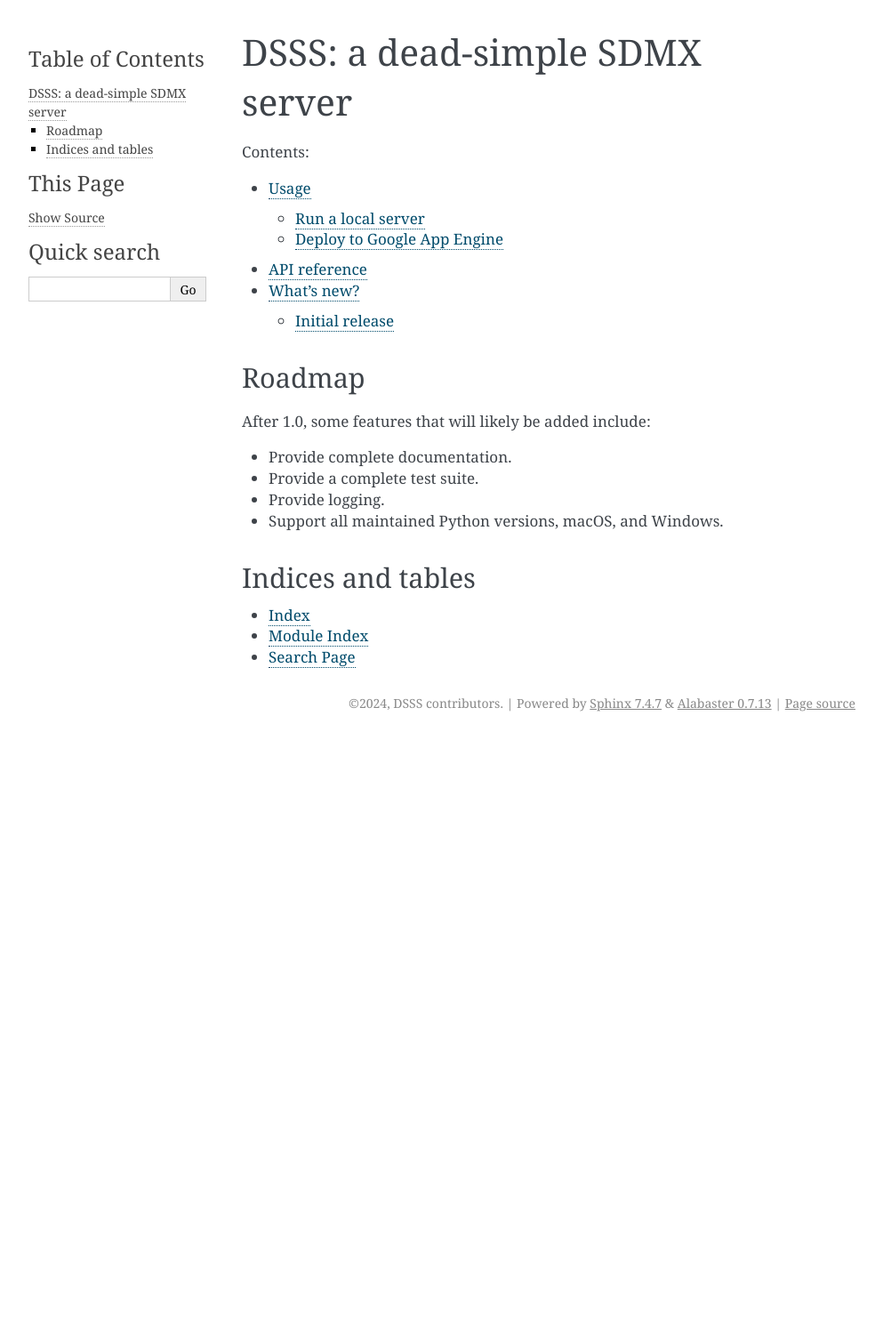
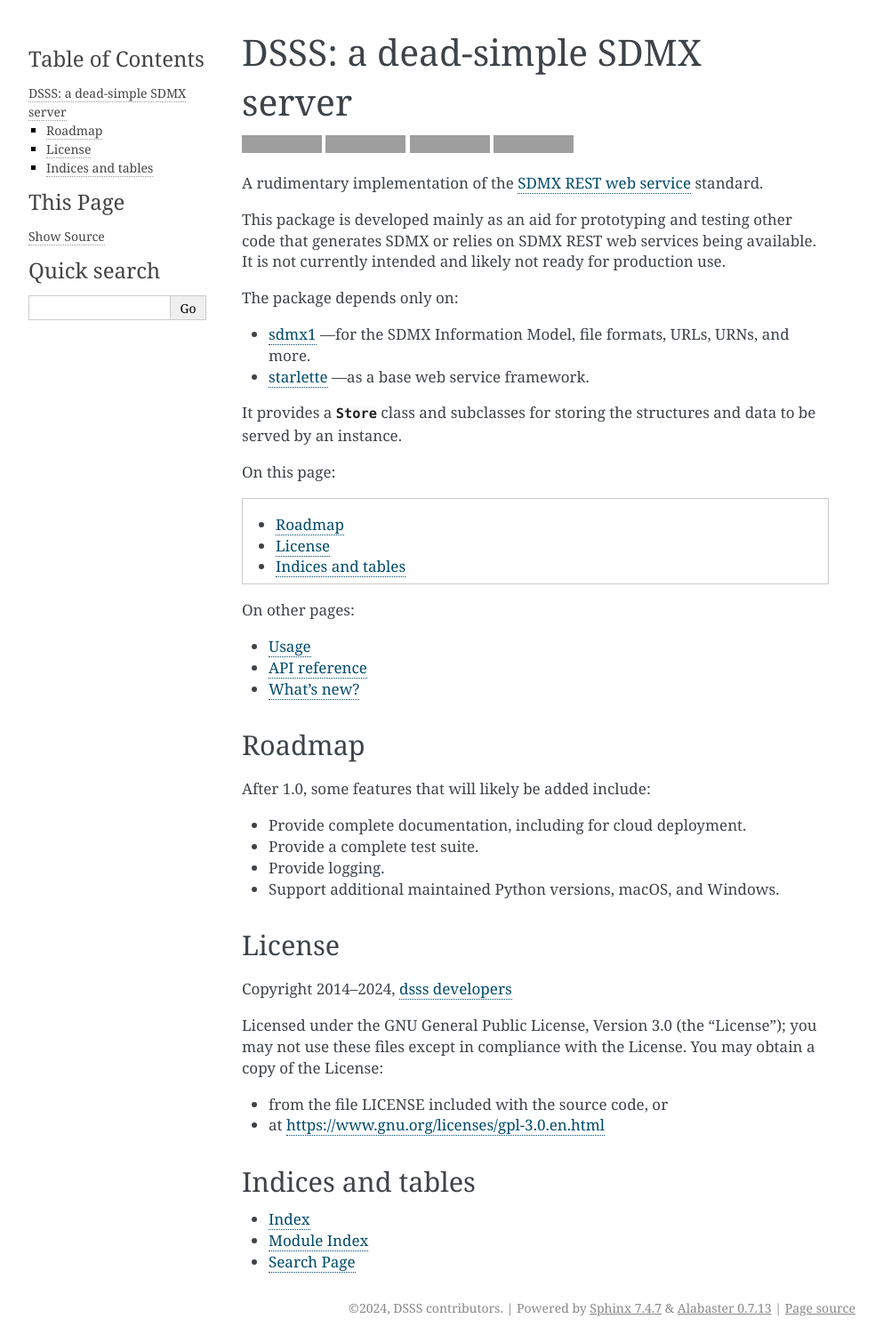
Before and after one commit to khaeru/dsss, a Sphinx documentation site: the page built from doc/index.rst, in a window 1280 px wide. Shown: the whole page at 89% size, without its empty margins (148-1141 px from the left). Built offline with Sphinx 7.4.7, drawn with Linux system fonts in a browser that asks for light colours; before the commit the page ends 900 px from its top, so only the background shows below that; grey boxes are pictures that could not be loaded.

Commit message:
Mirror README contents in doc/index

```diff
--- a/doc/index.rst
+++ b/doc/index.rst
@@ -1,9 +1,41 @@
 DSSS: a dead-simple SDMX server
 *******************************
 
+.. image:: https://img.shields.io/pypi/v/dsss.svg
+   :target: https://pypi.org/project/dsss
+   :alt: PyPI version badge
+.. image:: https://readthedocs.org/projects/dsss/badge/?version=latest
+   :target: https://dsss.readthedocs.io/en/latest
+   :alt: Documentation status badge
+.. image:: https://codecov.io/gh/khaeru/dsss/graph/badge.svg?token=IL5RTND3E7
+   :target: https://codecov.io/gh/khaeru/dsss
+   :alt: Codecov test coverage badge
+.. image:: https://github.com/khaeru/dsss/actions/workflows/pytest.yaml/badge.svg
+   :target: https://github.com/khaeru/dsss/actions/workflows/pytest.yaml
+   :alt: Status badge for the "pytest" continuous testing workflow
+
+A rudimentary implementation of the `SDMX REST web service <https://github.com/sdmx-twg/sdmx-rest>`_ standard.
+
+This package is developed mainly as an aid for prototyping and testing other code that generates SDMX or relies on SDMX REST web services being available.
+It is not currently intended and likely not ready for production use.
+
+The package depends only on:
+
+- `sdmx1 <https://github.com/khaeru/sdmx>`_ —for the SDMX Information Model, file formats, URLs, URNs, and more.
+- `starlette <https://www.starlette.io>`_ —as a base web service framework.
+
+It provides a :class:`.Store` class and subclasses for storing the structures and data to be served by an instance.
+
+On this page:
+
+.. contents::
+   :local:
+   :backlinks: none
+
+On other pages:
+
 .. toctree::
-   :maxdepth: 2
-   :caption: Contents:
+   :maxdepth: 1
 
    usage
    api
@@ -14,10 +46,22 @@ Roadmap
 
 After 1.0, some features that will likely be added include:
 
-- Provide complete documentation.
+- Provide complete documentation, including for cloud deployment.
 - Provide a complete test suite.
 - Provide logging.
-- Support all maintained Python versions, macOS, and Windows.
+- Support additional maintained Python versions, macOS, and Windows.
+
+License
+=======
+
+Copyright 2014–2024, `dsss developers <https://github.com/khaeru/dsss/graphs/contributors>`_
+
+Licensed under the GNU General Public License, Version 3.0 (the “License”); you may not use these files except in compliance with the License.
+You may obtain a copy of the License:
+
+- from the file LICENSE included with the source code, or
+- at https://www.gnu.org/licenses/gpl-3.0.en.html
+
 
 Indices and tables
 ==================
```
